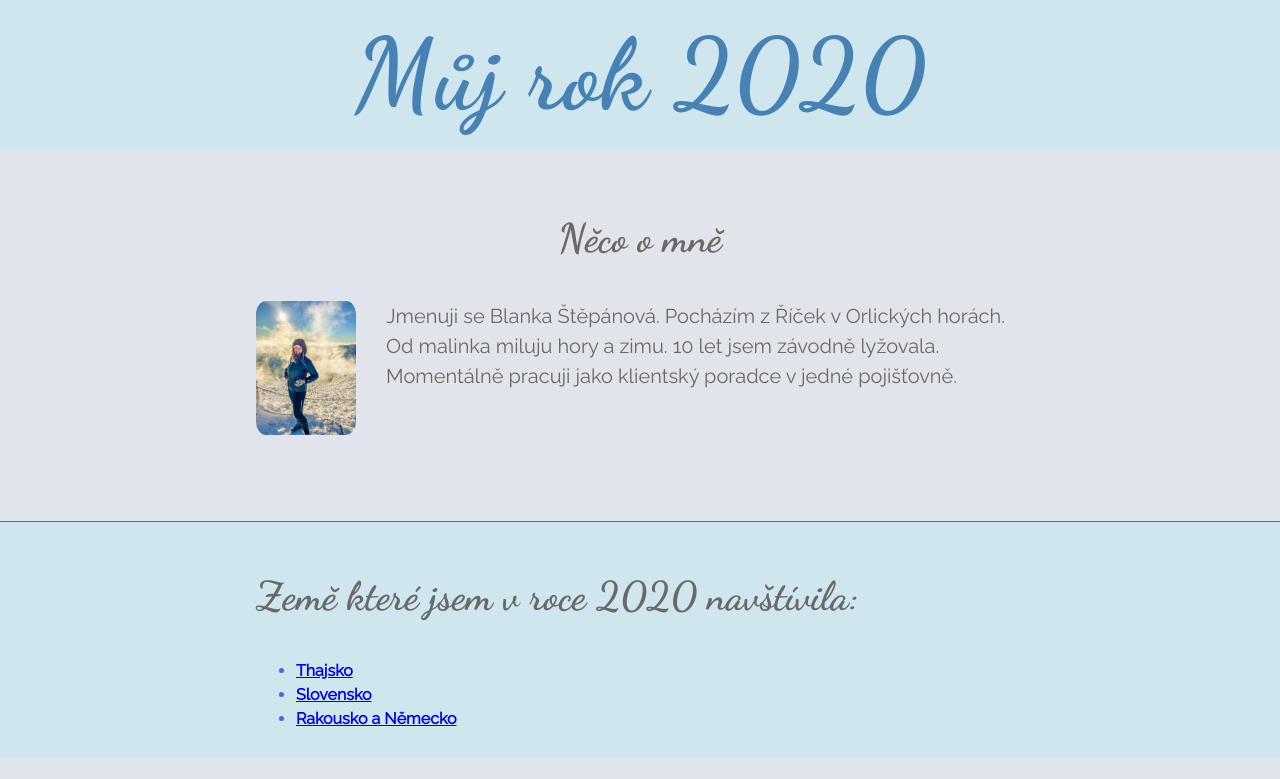
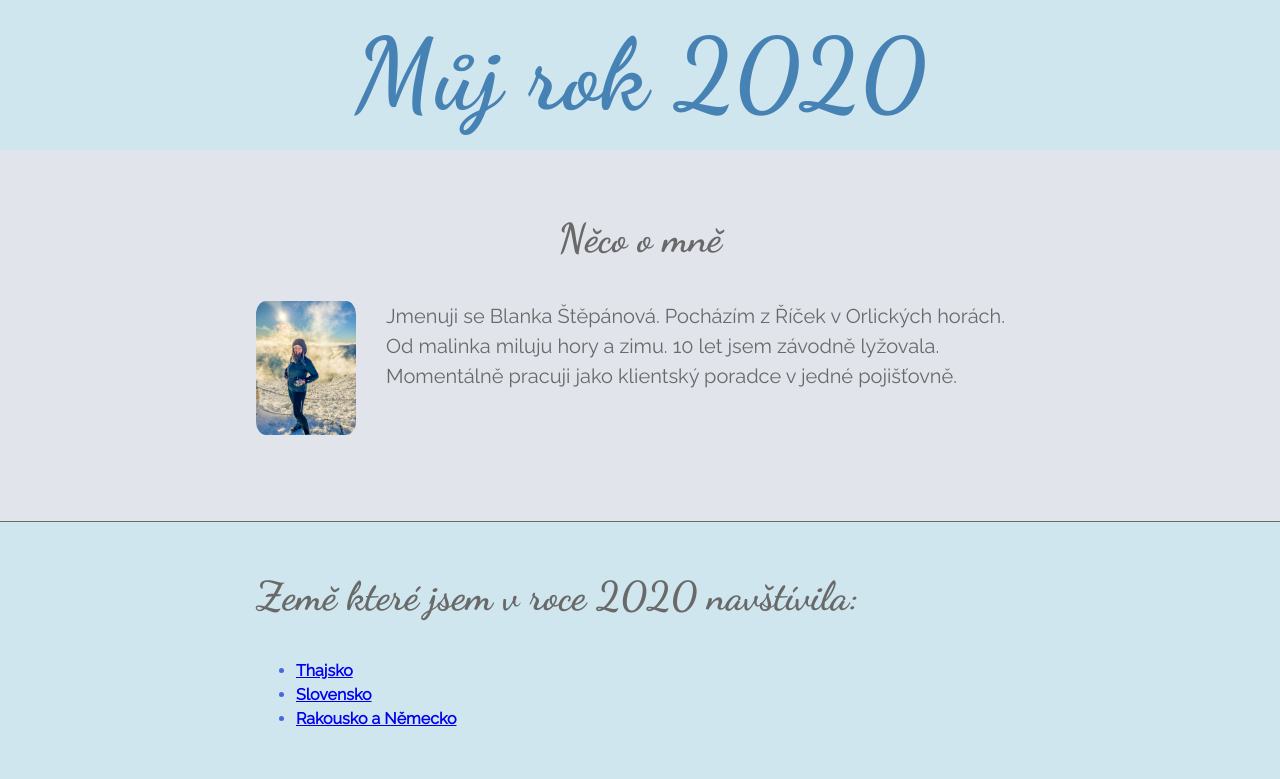
Before and after one commit to BlankaStepanova/Ukol1, a plain HTML site: page index.html in a window 1280 px wide. Shown: the top 779 px of the page. Drawn offline with Linux system fonts and the light colour scheme; grey boxes are pictures that could not be loaded.

Commit message:
Úprava v sekcích

```diff
--- a/index.html
+++ b/index.html
@@ -46,7 +46,8 @@
     <ul>
         <li><a href="#thajsko"> Thajsko</a></li>
         <li><a href="#slovensko"> Slovensko</a></li>
-        <li><a href="#rakousko"> Rakousko a Německo</a></li>
+        <li><a href="#rakousko"> Rakousko a Německo</a></li><br>
+
     </ul>
 
 </section>
```
